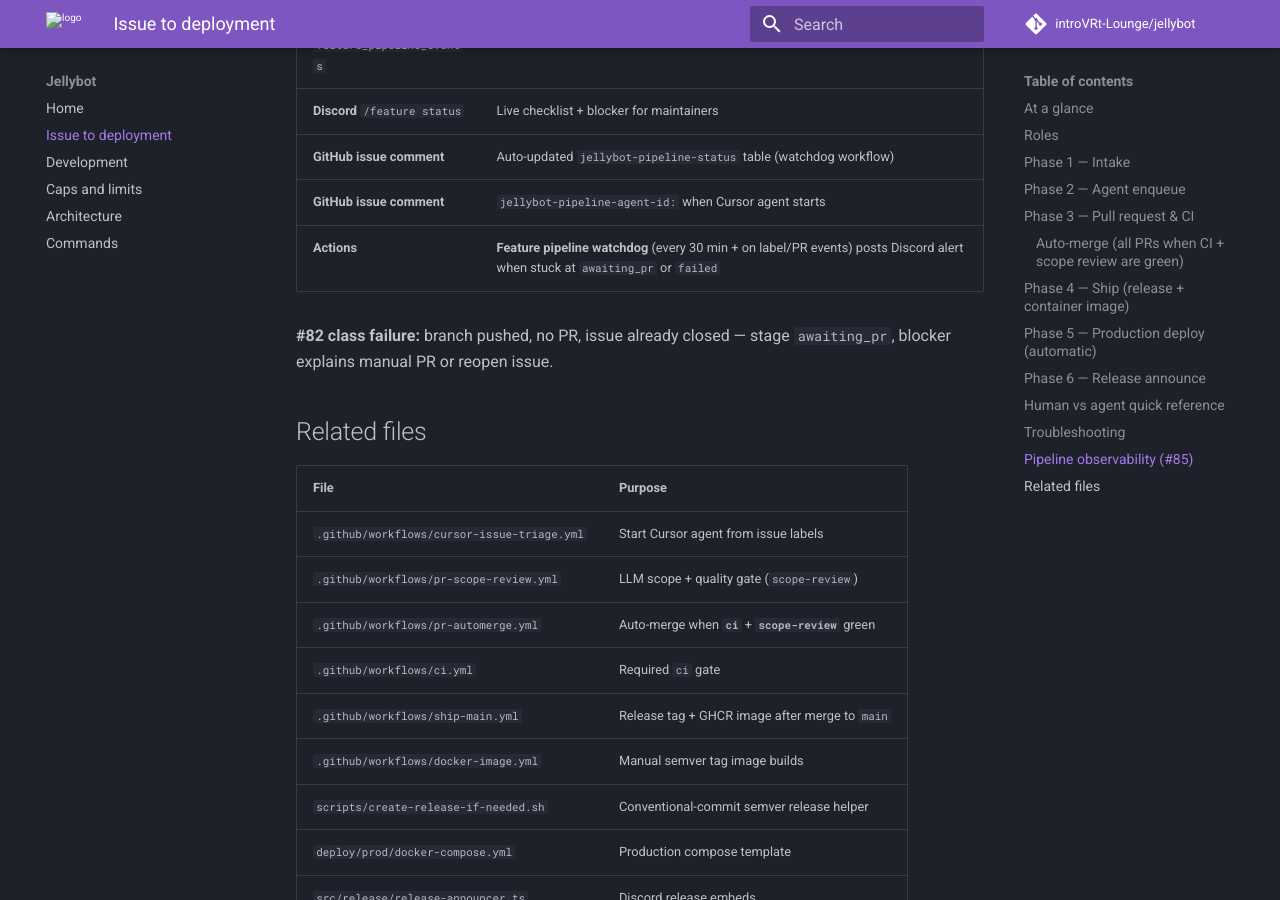
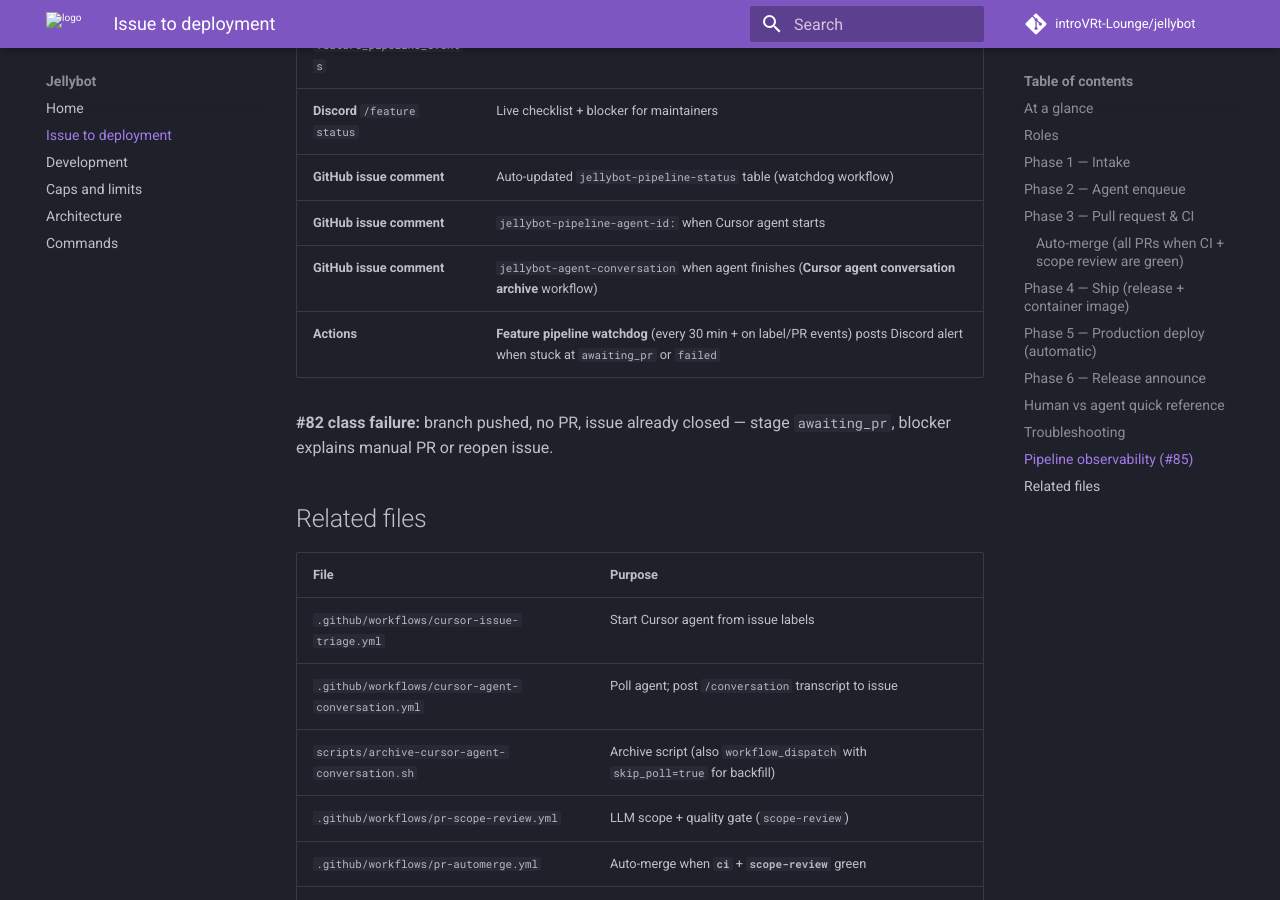
Before and after one commit to introVRt-Lounge/jellybot, an MkDocs documentation site: the page built from docs/ISSUE_TO_DEPLOYMENT.md, in a window 1280 px wide and 900 px high, scrolled down 6687 px. Built offline with MkDocs 1.6.1 and Material for MkDocs 9.7.7, drawn with Linux system fonts in a browser that asks for light colours; comment, search, counter and statistics services are not loaded.

Commit message:
feat: archive Cursor agent conversation to GitHub issue (#88)
feat: archive Cursor agent conversation to GitHub issue on completion

After triage starts a cloud agent, a follow-up workflow polls until
FINISHED (or failed/expired), then posts GET /v0/agents/{id}/conversation
to the issue as jellybot-agent-conversation.

Fixes #87

Co-authored-by: Cursor <cursoragent@cursor.com>

```diff
--- a/docs/ISSUE_TO_DEPLOYMENT.md
+++ b/docs/ISSUE_TO_DEPLOYMENT.md
@@ -205,6 +205,7 @@ Every blessed suggestion should be traceable end-to-end:
 | **Discord** `/feature status` | Live checklist + blocker for maintainers |
 | **GitHub issue comment** | Auto-updated `jellybot-pipeline-status` table (watchdog workflow) |
 | **GitHub issue comment** | `jellybot-pipeline-agent-id:` when Cursor agent starts |
+| **GitHub issue comment** | `jellybot-agent-conversation` when agent finishes (**Cursor agent conversation archive** workflow) |
 | **Actions** | **Feature pipeline watchdog** (every 30 min + on label/PR events) posts Discord alert when stuck at `awaiting_pr` or `failed` |
 
 **#82 class failure:** branch pushed, no PR, issue already closed — stage `awaiting_pr`, blocker explains manual PR or reopen issue.
@@ -214,6 +215,8 @@ Every blessed suggestion should be traceable end-to-end:
 | File | Purpose |
 | --- | --- |
 | `.github/workflows/cursor-issue-triage.yml` | Start Cursor agent from issue labels |
+| `.github/workflows/cursor-agent-conversation.yml` | Poll agent; post `/conversation` transcript to issue |
+| `scripts/archive-cursor-agent-conversation.sh` | Archive script (also `workflow_dispatch` with `skip_poll=true` for backfill) |
 | `.github/workflows/pr-scope-review.yml` | LLM scope + quality gate (`scope-review`) |
 | `.github/workflows/pr-automerge.yml` | Auto-merge when **`ci`** + **`scope-review`** green |
 | `.github/workflows/ci.yml` | Required `ci` gate |
```
Also changed, not shown: 3 other files.
